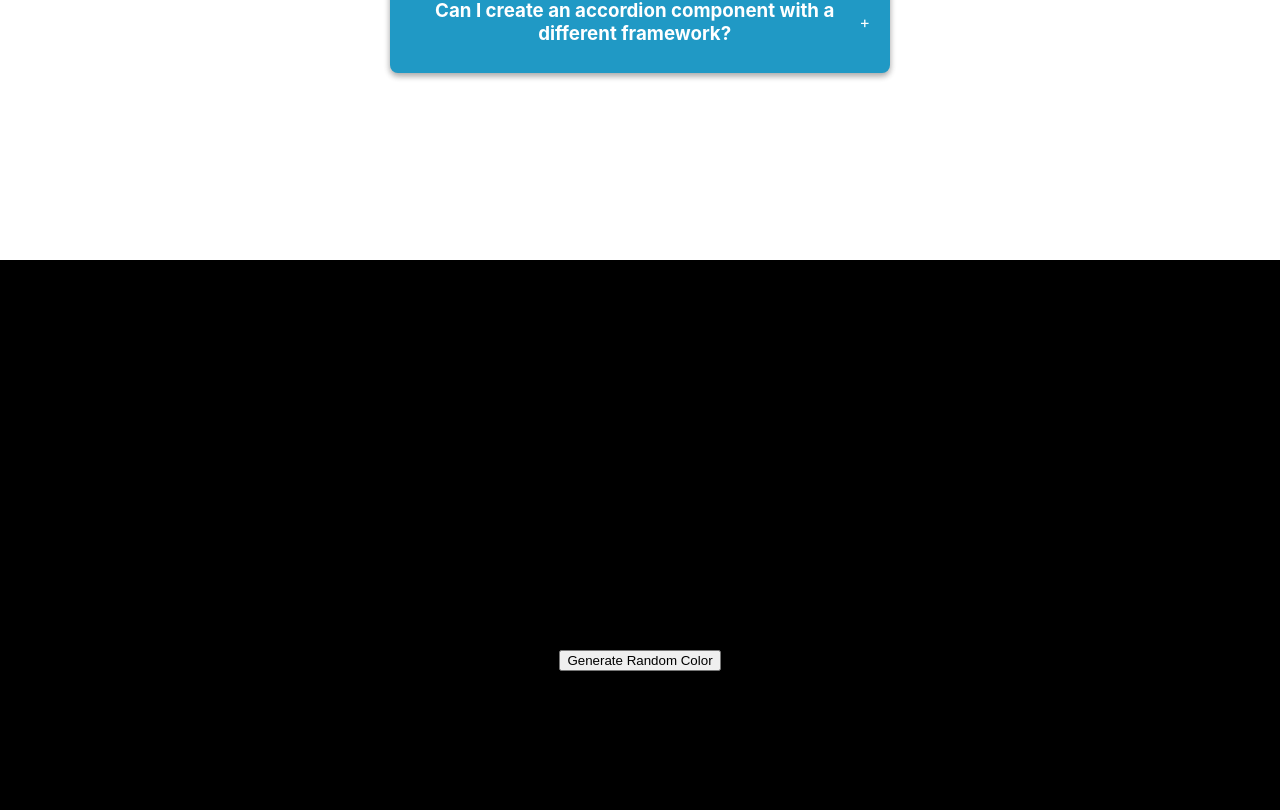
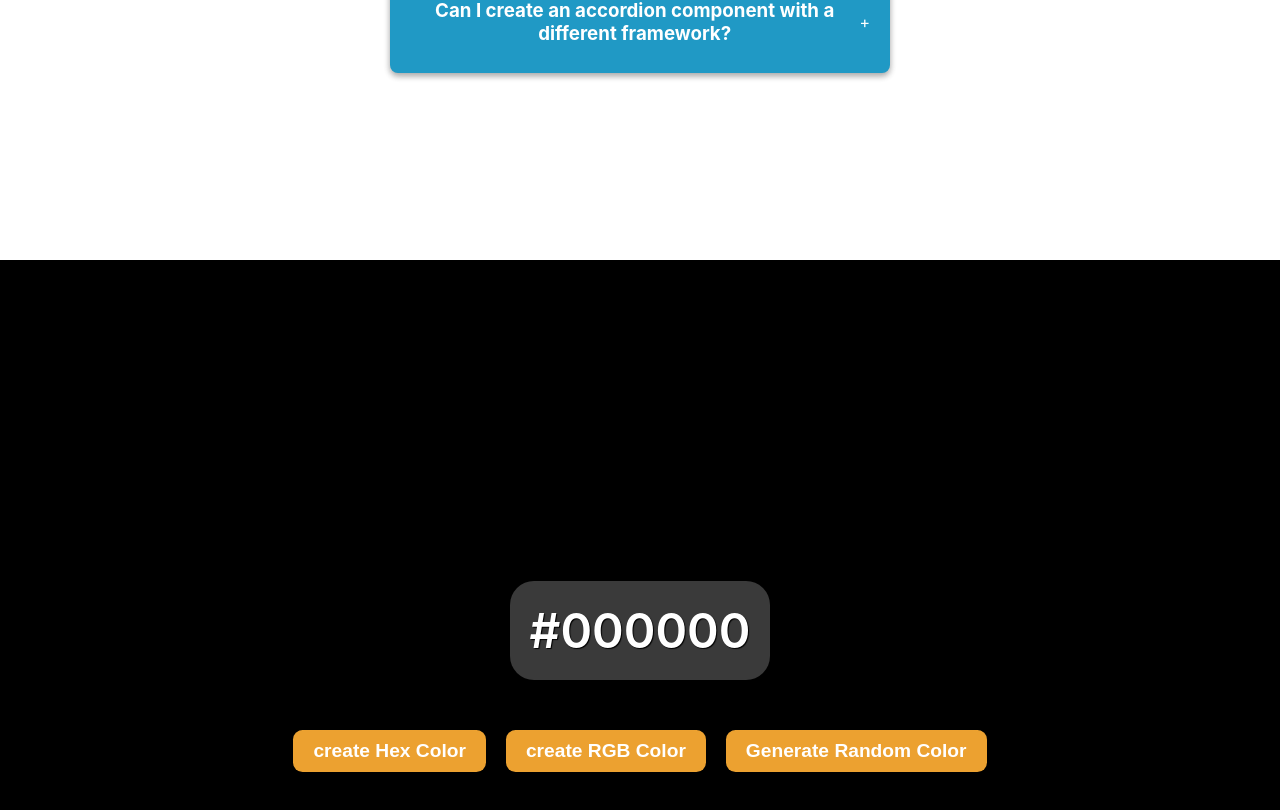
Before and after one commit to Art-abg/react-training-projects, a React (Create React App) app in the folder react-small-projects/: page / in a window 1280 px wide. Shown: the part 540-1350 px from the top of the page. Built offline with nearby package versions, Linux system fonts and the light colour scheme.

Commit message:
implemented random color component

```diff
--- a/react-small-projects/src/App.js
+++ b/react-small-projects/src/App.js
@@ -5,7 +5,6 @@ import RandomColor from "./components/random-color/RandomColor";
 function App() {
   return (
     <div className="App">
-      {/* accordian component goes here*/}
       <Accordion />
       <RandomColor />
     </div>
--- /dev/null
+++ b/react-small-projects/src/components/button/Button.css
@@ -0,0 +1,22 @@
+button {
+  padding: 10px 20px;
+  background: rgb(236, 161, 48);
+  color: white;
+  border-radius: 0.5em;
+  border: none;
+  cursor: pointer;
+  transition: 0.1s ease-in-out;
+  outline: none;
+  font-size: 1.2em;
+  font-weight: 600;
+  box-shadow: rgba(0, 0, 0, 0.16) 0px 3px 6px, rgba(0, 0, 0, 0.23) 0px 3px 6px;
+}
+
+button:hover {
+  background: rgb(115, 7, 3);
+}
+
+button:active {
+  transform: scale(0.95);
+  box-shadow: rgba(0, 0, 0, 0.16) 0px 3px 6px;
+}
--- /dev/null
+++ b/react-small-projects/src/components/button/Button.jsx
@@ -0,0 +1,10 @@
+import React from "react";
+import "./Button.css";
+
+export default function Button({ children, onClick }) {
+  return (
+    <button onClick={onClick} className="button">
+      {children}
+    </button>
+  );
+}
--- a/react-small-projects/src/components/random-color/RandomColor.css
+++ b/react-small-projects/src/components/random-color/RandomColor.css
@@ -4,5 +4,29 @@
   display: flex;
   justify-content: center;
   align-items: center;
-  background-color: #000;
+  flex-direction: column;
+  gap: 20px;
 }
+
+.buttons {
+  display: flex;
+  gap: 20px;
+  flex-wrap: wrap;
+  justify-content: center;
+  align-items: center;
+  flex-direction: row;
+  width: 100%;
+}
+
+h1 {
+  font-size: 3rem;
+  font-weight: 600;
+  text-align: center;
+  color: #fff;
+  text-shadow: 1px 1px 1px #000;
+  margin-bottom: 30px;
+  padding: 20px;
+  background: rgba(255, 255, 255, 0.229);
+  border-radius: 0.5em;
+  backdrop-filter: blur(5px);
+}
--- a/react-small-projects/src/components/random-color/RandomColor.jsx
+++ b/react-small-projects/src/components/random-color/RandomColor.jsx
@@ -1,8 +1,46 @@
 import "./RandomColor.css";
+import { useState } from "react";
+import Button from "../button/Button";
 export default function RandomColor() {
+  const [typeOfColor, setTypeOfColor] = useState("hex");
+  const [color, setColor] = useState("#000000");
+
+  function randomColorUtility(length) {
+    return Math.floor(Math.random() * length);
+  }
+  function handleCreateRandomHexColor() {
+    const hex = [0, 1, 2, 3, 4, 5, 6, 7, 8, 9, "A", "B", "C", "D", "E", "F"];
+    let hexColor = "#";
+    for (let i = 0; i < 6; i++) {
+      hexColor += hex[randomColorUtility(hex.length)];
+      setColor(hexColor);
+    }
+  }
+  function handleCreateRandomRGBColor() {
+    const r = randomColorUtility(256);
+    const g = randomColorUtility(256);
+    const b = randomColorUtility(256);
+    setColor(`rgb(${r}, ${g}, ${b})`);
+  }
   return (
-    <div className="container">
-      <button>Generate Random Color</button>
+    <div className="container" style={{ background: color }}>
+      <div>
+        <h1>{color}</h1>
+      </div>
+      <div className="buttons">
+        {" "}
+        <Button onClick={() => setTypeOfColor("hex")}>create Hex Color</Button>
+        <button onClick={() => setTypeOfColor("rgb")}>create RGB Color</button>
+        <button
+          onClick={
+            typeOfColor === "hex"
+              ? handleCreateRandomHexColor
+              : handleCreateRandomRGBColor
+          }
+        >
+          Generate Random Color
+        </button>
+      </div>
     </div>
   );
 }
```
